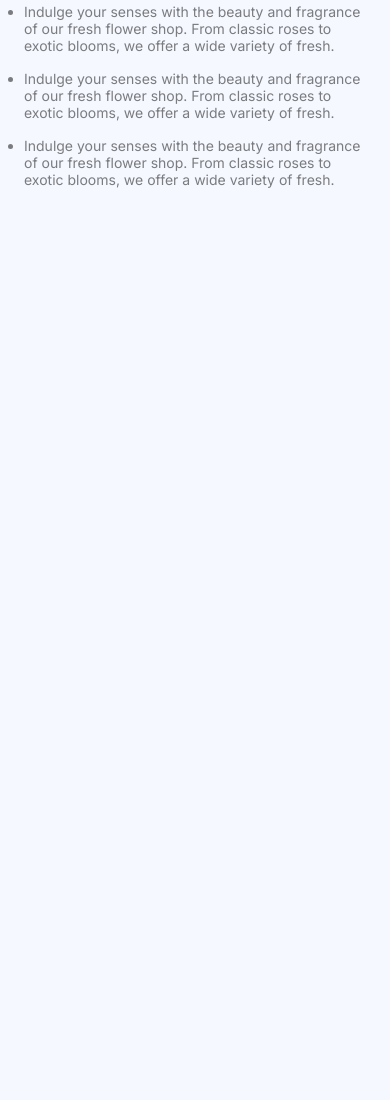
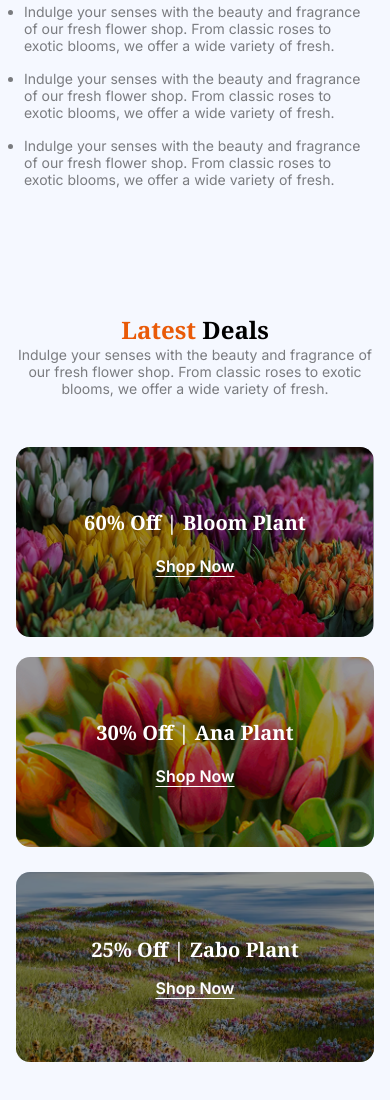
Before and after one commit to AdalOnShow/PH-A02-Responsive-Flowers, a plain HTML site: page index.html in a window 390 px wide. Shown: the part 2667-3767 px from the top of the page. Before the commit the page ends 2855 px from the top, so only its background shows below. Drawn offline with Linux system fonts and the light colour scheme.

Commit message:
Add latest deals section with responsive styling and deal cards

```diff
--- a/index.html
+++ b/index.html
@@ -113,6 +113,36 @@
         </ul>
       </div>
     </section>
+    <section class="container" id="latest-deals">
+      <div class="deal-des">
+        <h2><span>Latest </span>Deals</h2>
+        <p class="para">Indulge your senses with the beauty and fragrance of our fresh flower shop. From classic roses
+          to exotic blooms, we
+          offer a wide variety of fresh.</p>
+      </div>
+      <div class="deals-container">
+        <div class="small">
+          <div class="deal-card" style="background-image: url('./assets/deal-bloom.png');">
+            <div class="deal-content">
+              <h3>60% Off | Bloom Plant</h3>
+              <a href="#">Shop Now</a>
+            </div>
+          </div>
+          <div class="deal-card" style="background-image: url('./assets/deal-ana.png');">
+            <div class="deal-content">
+              <h3>30% Off | Ana Plant</h3>
+              <a href="#">Shop Now</a>
+            </div>
+          </div>
+        </div>
+        <div class="wide-card" style="background-image: url('./assets/deal-zabo.png');">
+          <div class="deal-content">
+            <h3>25% Off | Zabo Plant</h3>
+            <a href="#">Shop Now</a>
+          </div>
+        </div>
+      </div>
+    </section>
   </main>
 </body>
 
--- a/style.css
+++ b/style.css
@@ -231,6 +231,99 @@ header {
   }
 }
 
+#latest-deals {
+  padding: 125px 0;
+
+  .deal-des {
+    text-align: center;
+
+    h2 {
+      font-family: "Noto Serif", serif;
+      font-size: 50px;
+      font-weight: bold;
+
+      span {
+        color: var(--primary-color);
+      }
+    }
+
+    p {
+      margin-top: 16px;
+      max-width: 888px;
+      margin: 0 auto;
+    }
+  }
+
+  .deals-container {
+    margin-top: 120px;
+    display: grid;
+    grid-template-columns: repeat(3, 1fr);
+    grid-gap: 25px;
+
+    .small {
+      display: flex;
+      flex-direction: column;
+      gap: 25px;
+
+      .deal-card {
+        position: relative;
+        height: 200px;
+        background-size: cover;
+        background-position: center;
+        border-radius: 14px;
+        overflow: hidden;
+        color: #fff;
+      }
+    }
+
+    .deal-content {
+      background: rgba(0, 0, 0, 0.4);
+      width: 100%;
+      height: 100%;
+      display: flex;
+      flex-direction: column;
+      align-items: center;
+      justify-content: center;
+      gap: 20px;
+
+      h3 {
+        font-family: "Noto Serif",
+          serif;
+        font-weight: bold;
+        font-size: 20px;
+      }
+
+      a {
+        text-underline-offset: 4px;
+        text-decoration: underline;
+        display: inline-block;
+        color: #fff;
+        font-weight: 600;
+        font-size: 16px;
+      }
+    }
+
+    .wide-card {
+      grid-column: span 2;
+      height: 425px;
+      position: relative;
+      background-size: cover;
+      background-position: center;
+      border-radius: 14px;
+      overflow: hidden;
+      color: #fff;
+
+      .deal-content {
+        gap: 15px;
+
+        h3 {
+          font-size: 50px;
+        }
+      }
+    }
+  }
+}
+
 /* responsive for mobile */
 @media (max-width: 768px) {
   .para {
@@ -350,4 +443,47 @@ header {
       }
     }
   }
+
+  #latest-deals {
+    padding: 125px 16px 40px 16px;
+
+    .deal-des {
+      text-align: center;
+
+      h2 {
+        font-size: 24px;
+
+        span {
+          color: var(--primary-color);
+        }
+      }
+    }
+
+    .deals-container {
+      margin-top: 50px;
+      grid-template-columns: repeat(1, 1fr);
+      grid-gap: 25px;
+
+      .small {
+        gap: 20px;
+
+        .deal-card {
+          height: 190px;
+        }
+      }
+
+      .wide-card {
+        grid-column: span 1;
+        height: 190px;
+
+        .deal-content {
+          gap: 15px;
+
+          h3 {
+            font-size: 20px;
+          }
+        }
+      }
+    }
+  }
 }
```
